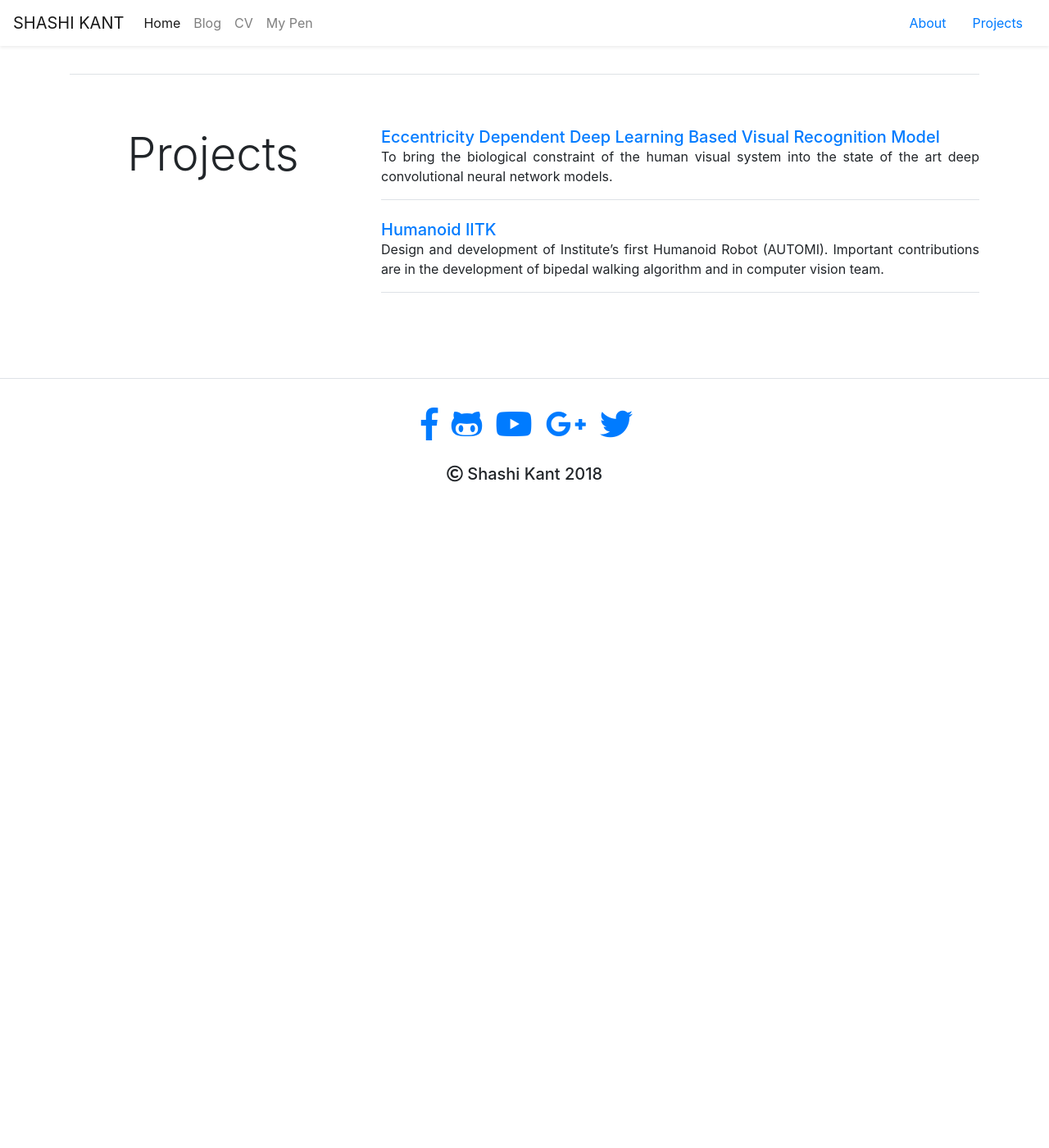
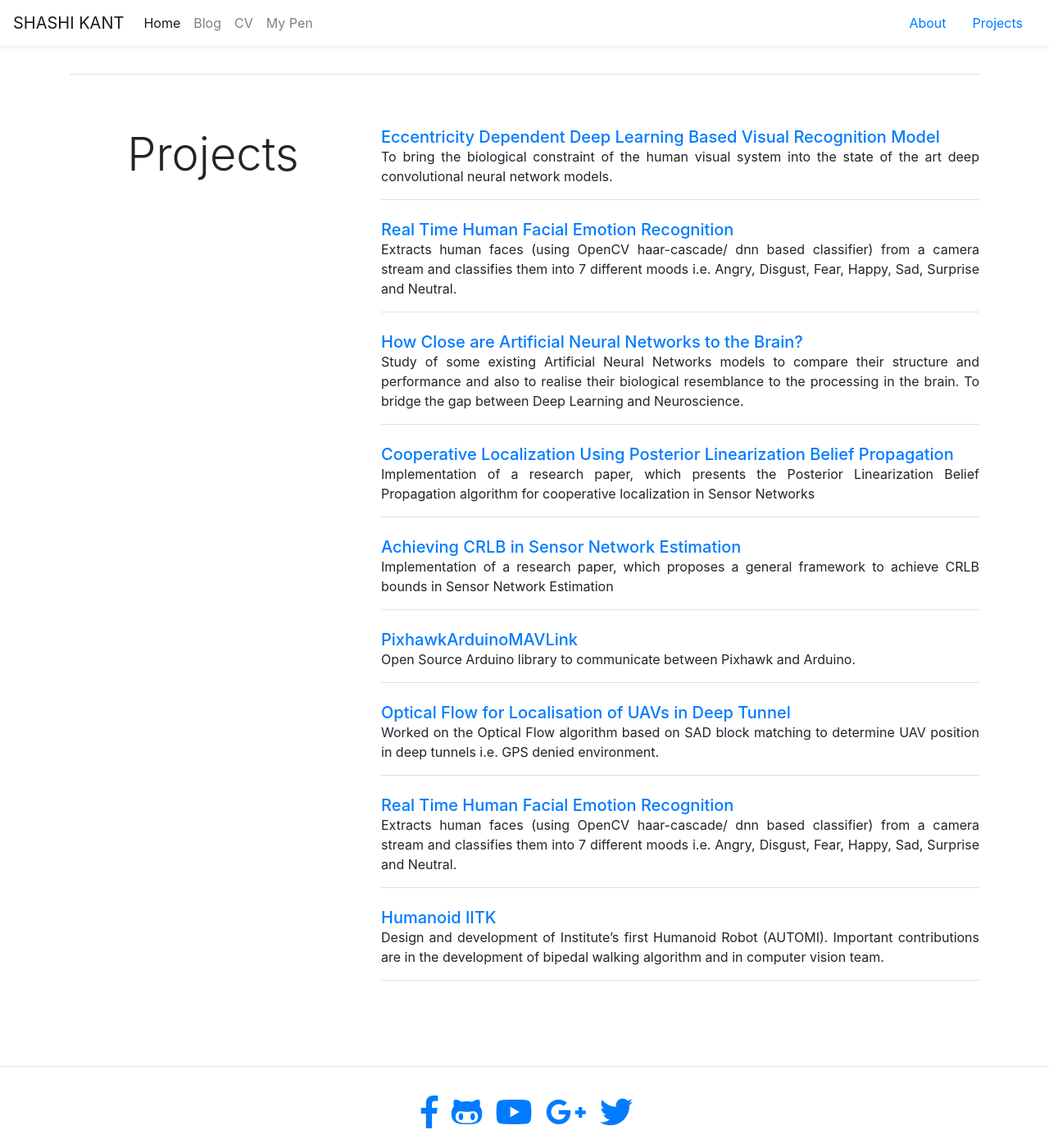
Before and after one commit to shashikg/shashikg.github.io, a Jekyll site: the page built from index.html, in a window 1280 px wide and 1400 px high, scrolled down 928 px. Shown: the whole window at 82% size. Built offline with Jekyll 4.4.1, drawn with Linux system fonts in a browser that asks for light colours; nearby versions of some CDN libraries; before the commit the page ends 1558 px from its top, so only the background shows below that.

Commit message:
final fix

```diff
--- /dev/null
+++ b/projects/_posts/2017-03-01-SLCOM.md
@@ -0,0 +1,10 @@
+---
+layout: post
+title: Real Time Human Facial Emotion Recognition
+tags: [test, sample]
+abstract: Extracts human faces (using OpenCV haar-cascade/ dnn based classifier) from a camera stream and classifies them into 7 different moods i.e. Angry, Disgust, Fear, Happy, Sad, Surprise and Neutral.
+---
+- Extracts human faces (using OpenCV haar-cascade/ dnn based classifier) from a camera stream and
+classifies them into 7 different moods i.e. Angry, Disgust, Fear, Happy, Sad, Surprise and Neutral
+- CNN classifier (with ensemble) was designed, which was trained on the ICML 2013 dataset of Facial
+Expression Recognition Challenge on kaggle to achieve an accuracy of ~65.34% on the private test data
--- /dev/null
+++ b/projects/_posts/2018-06-01-Optical-Flow-for-Localisation-of-UAVs-in-Deep-Tunnel.md
@@ -0,0 +1,11 @@
+---
+layout: post
+title: Optical Flow for Localisation of UAVs in Deep Tunnel
+abstract: Worked on the Optical Flow algorithm based on SAD block matching to determine UAV position in deep tunnels i.e. GPS denied environment.
+---
+- Worked on the Optical Flow algorithm based on SAD block matching to determine UAV position in
+deep tunnels i.e. GPS denied environment (coded in python, for actual prototype PX4FLOW was used )
+- Developed a self-prediction based algorithm to correct the errors in inconsistent flow calculation
+- Performed various experiments to collect data samples to measure and analyse performance
+- Worked on implementing Extended Kalman Filter to use acceleration data to improve accuracy
+- Demo Paper accepted at IEEE Consumer Communications & Networking Conference, Las Vegas, USA
--- /dev/null
+++ b/projects/_posts/2018-06-01-PixhawkArduinoMAVLink.md
@@ -0,0 +1,8 @@
+---
+layout: post
+title: PixhawkArduinoMAVLink
+abstract:  Open Source Arduino library to communicate between Pixhawk and Arduino.
+---
+Library for using Arduino to recieve Pixhawk's sensor data as well as some other usefull data which you might need.
+- Developed an Open Source Arduino library to communicate between Pixhawk and Arduino
+- Used MAVLink messaging protocol to create the communication
--- /dev/null
+++ b/projects/_posts/2018-09-01-Achieving-CRLB-in-Sensor-Network-Estimation.md
@@ -0,0 +1,8 @@
+---
+layout: post
+title: Achieving CRLB in Sensor Network Estimation
+abstract: Implementation of a research paper, which proposes a general framework to achieve CRLB bounds in Sensor Network Estimation
+---
+Wireless sensor networks attract novel applications in diverse fields of life and sci- ence every day. Numerous open challenges related to energy consumption, accurate synchronization and communication often overshadows the main reason for the WSN systems development, i.e., accurate estimation of parameters used in decision mak- ing process.Parametric estimation is one of crucial problems. Better strategies for parametric estimation in sensor networks with achievable bounds.
+- Implementation of a research paper, which proposes a general framework to achieve CRLB bounds
+- Successfuly implemented the proposed method in MATLAB to produce the results
--- /dev/null
+++ b/projects/_posts/2018-09-01-Cooperative-Localization-Using-PLBP.md
@@ -0,0 +1,9 @@
+---
+layout: post
+title: Cooperative Localization Using Posterior Linearization Belief Propagation
+abstract: Implementation of a research paper, which presents the Posterior Linearization Belief Propagation algorithm for cooperative localization in Sensor Networks
+---
+- Implementation of a research paper, which presents the PLBP algorithm for cooperative localization
+- Learned about and implemented Statistical Linear Regression using unscented transform on a
+chosen sets of sigma points to linearise the proposed non-linear model.
+- Implemented the Belief Propagation algorithm to infer the marginals for different sensor nodes.
--- /dev/null
+++ b/projects/_posts/2018-09-01-How-Close-are-Artificial-Neural-Networks-to-the-Brain.md
@@ -0,0 +1,8 @@
+---
+layout: post
+title: How Close are Artificial Neural Networks to the Brain?
+abstract: Study of some existing Artificial Neural Networks models to compare their structure and performance and also to realise their biological resemblance to the processing in the brain. To bridge the gap between Deep Learning and Neuroscience.
+---
+Artificial Neural Networks were modelled after deriving analogies from the structure of brain in hope of getting close to do things in the way how our brain does and hoping it to give a good set of results on tasks which brain performs well. Several anologies has been developed and are performing incredibly well in their domain. But neuroscientists have mostly criticised about ANN and Deep Learning models as to be just a bunch of computation with nothing as close to how real brain works. So, here we tried to answer about this critisim by analysing the already existing models and relating their closeness to the brain.
+
+We started with the study of Conventional NN, CNN and RNN model and evaluated them on MNIST digit dataset to draw some conclusion on their functioning. We performed rigurous training of several CNN and RNN model to achieve some remarkable test-set performances and drawn some important conclusions based on their implementation. We then proceeded to study about neural information processing in brain i.e how information are carried in human brain from one neuron to another and learning is carried in the brain. How analogies were made on this which led to the develpment of ANN. Next we will discuss about the controversies and shortcomings of present models. Then we performed a short survey of present research which were going on to overcome the shortcomings and develope a more biologically plausible Deep Learning models. Finally, at the end we will propose an model which is developed on the basis of biological principles with a hope to gear toward a more scalable Deep Learning algorithms and to bridge the gap between Deep Learning and Neuroscience
--- /dev/null
+++ b/projects/_posts/2018-11-01-Real-Time-Human-Facial-Emotion-Recognition.md
@@ -0,0 +1,10 @@
+---
+layout: post
+title: Real Time Human Facial Emotion Recognition
+tags: [test, sample]
+abstract: Extracts human faces (using OpenCV haar-cascade/ dnn based classifier) from a camera stream and classifies them into 7 different moods i.e. Angry, Disgust, Fear, Happy, Sad, Surprise and Neutral.
+---
+- Extracts human faces (using OpenCV haar-cascade/ dnn based classifier) from a camera stream and
+classifies them into 7 different moods i.e. Angry, Disgust, Fear, Happy, Sad, Surprise and Neutral
+- CNN classifier (with ensemble) was designed, which was trained on the ICML 2013 dataset of Facial
+Expression Recognition Challenge on kaggle to achieve an accuracy of ~65.34% on the private test data
--- a/projects/index.html
+++ b/projects/index.html
@@ -14,7 +14,7 @@ layout: page
       <h4 class="project-date"><small class="text-muted">{{ post.date | date: "%B %-d, %Y" }}</small></h4>
     </div>
     <div class="project-content lead">
-      <p>{{ post.excerpt }}</p>
+      <p>{{ post.abstract }}</p>
     </div>
     <a href="{{ site.baseurl }}{{ post.url }}" class="project-footer">
       <button type="button" class="btn btn-outline-primary">READ MORE</button>
```
